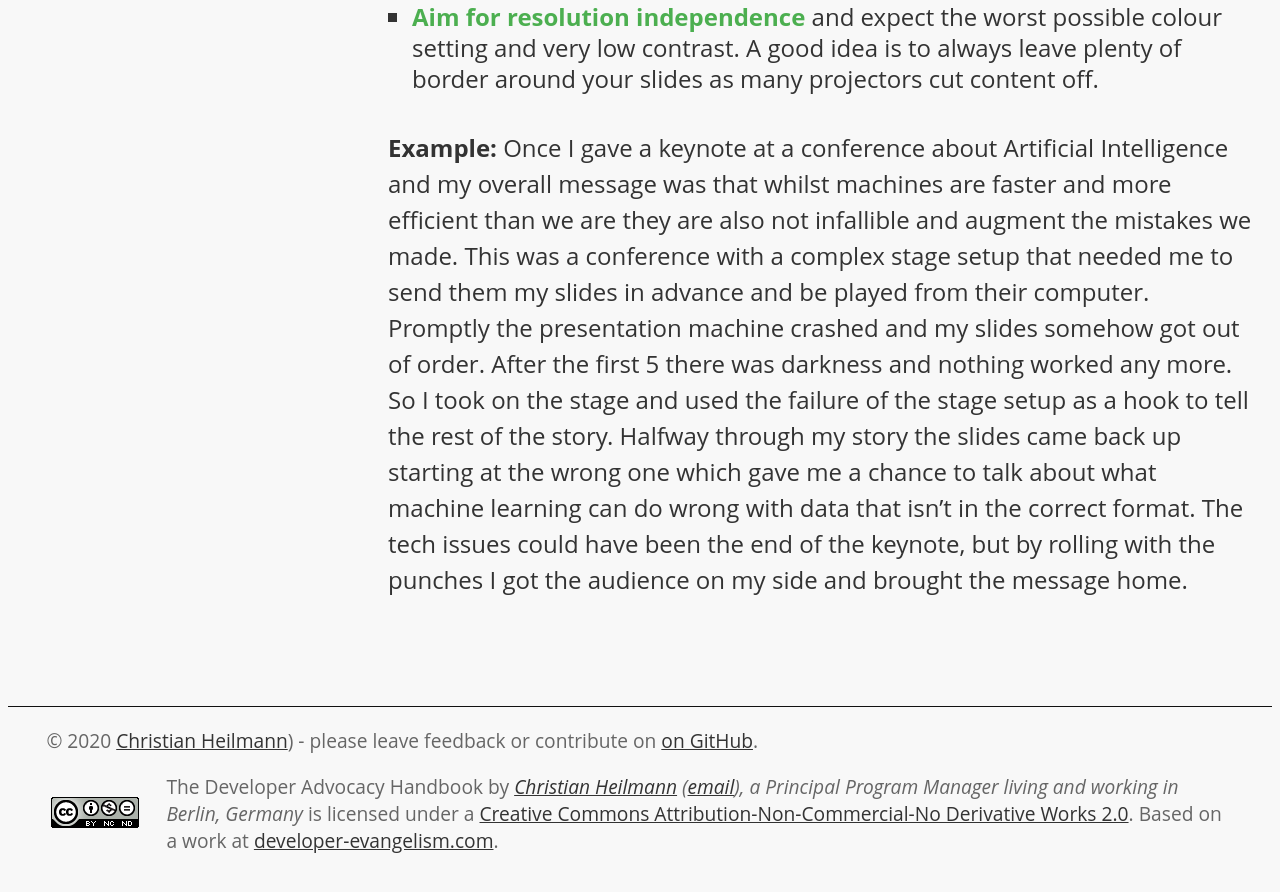
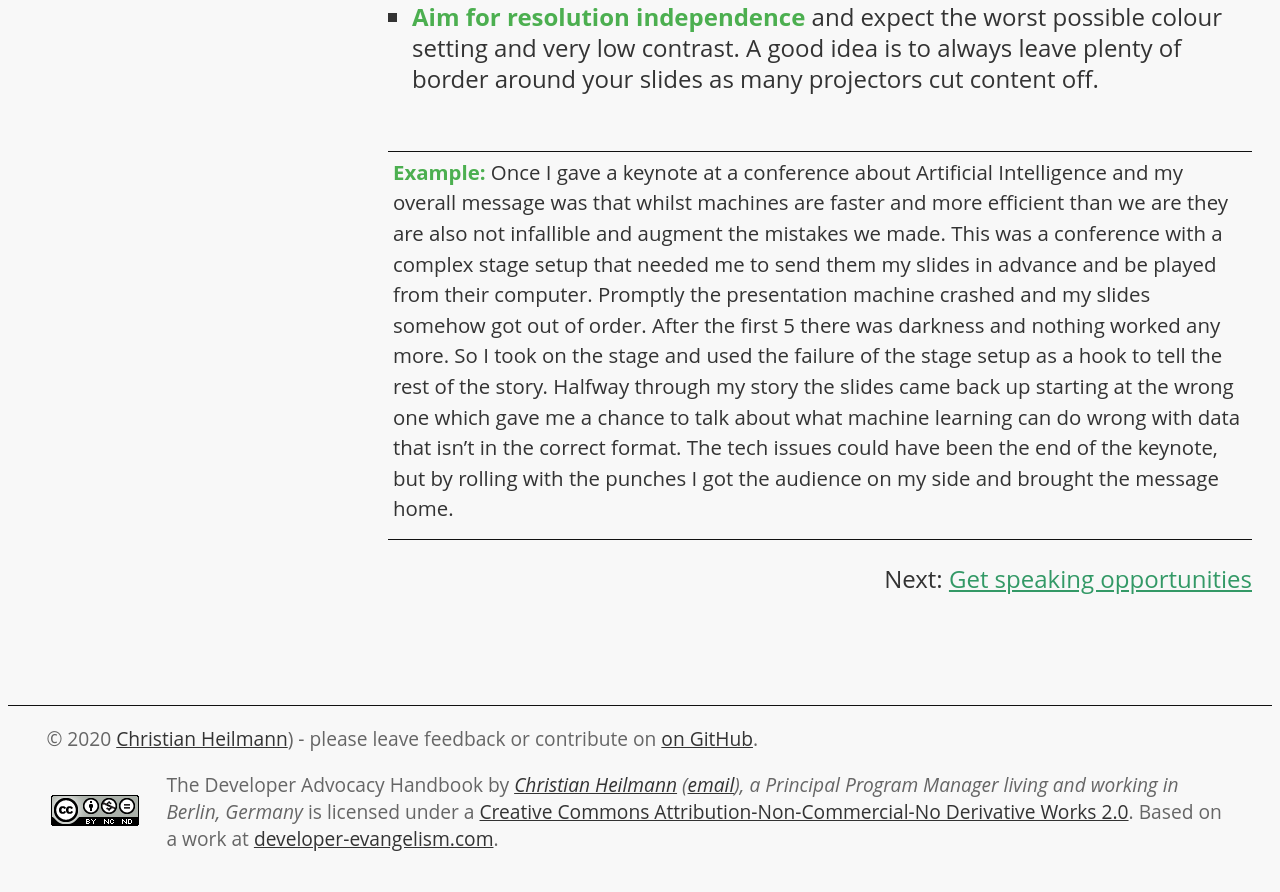
Before and after one commit to codepo8/developer-advocacy-handbook, a Jekyll site: the page built from prepare-for-outreach.md, in a window 1280 px wide and 900 px high, scrolled down 2843 px. Shown: the top 892 px of the window. Built offline with Jekyll 4.4.1, drawn with Linux system fonts in a browser that asks for light colours; our own code applies the rules of GitHub Pages for plain Markdown files.

Commit message:
Update prepare-for-outreach.md

```diff
--- a/prepare-for-outreach.md
+++ b/prepare-for-outreach.md
@@ -1,3 +1,7 @@
+---
+next: get-speaking-opportunities
+nexttitle: Get speaking opportunities
+---
 # Prepare for outreach
 
 As a developer advocate a lot of your job is going out there and tell
@@ -78,7 +82,7 @@ presentation do this:
 * **Don\'t expect to be able to go online** - or turn on a hotspot on your mobile as backup if you really need to be.
 * **Aim for resolution independence** and expect the worst possible colour setting and very low contrast. A good idea is to always leave plenty of border around your slides as many projectors cut content off.
 
-**Example:** Once I gave a keynote at a conference about Artificial
+> **Example:** Once I gave a keynote at a conference about Artificial
 Intelligence and my overall message was that whilst machines are faster
 and more efficient than we are they are also not infallible and augment
 the mistakes we made. This was a conference with a complex stage setup
```
